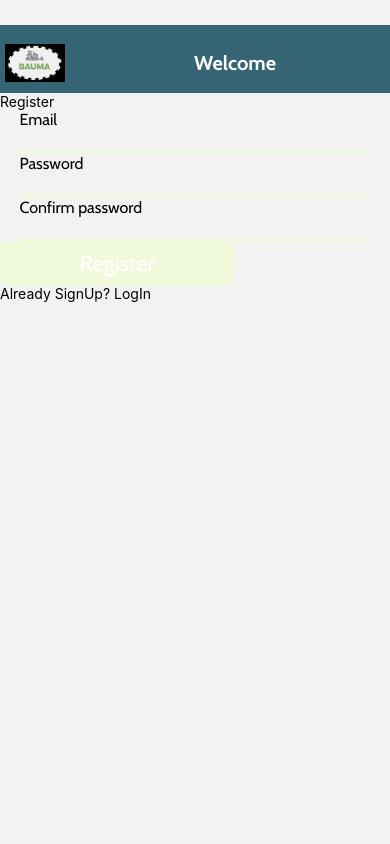
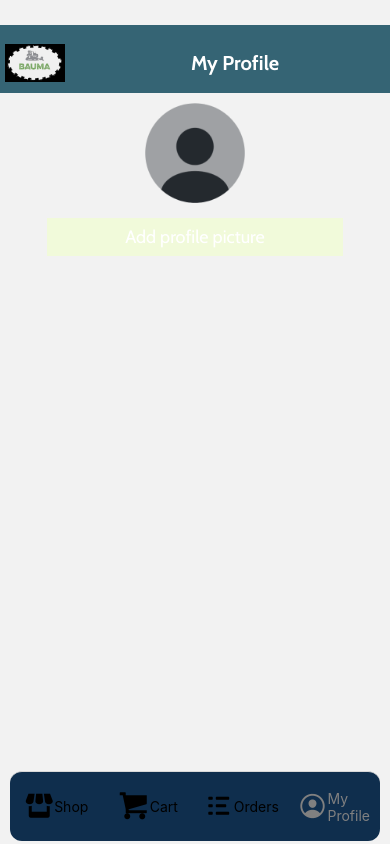
Before and after one commit to mauginga/coder61300-mau-ginga, a React Native app: screen /MyProfileStack in a window 390 px wide. Built offline with nearby package versions, Linux system fonts and the light colour scheme; no server answers.

Commit message:
DeviceCamera

```diff
--- a/package.json
+++ b/package.json
@@ -30,7 +30,9 @@
     "react-redux": "^9.1.0",
     "run": "^1.5.0",
     "start": "^5.1.0",
-    "yup": "^1.4.0"
+    "yup": "^1.4.0",
+    "expo-image-picker": "~14.3.2",
+    "expo-file-system": "~15.4.5"
   },
   "devDependencies": {
     "@babel/core": "^7.20.0"
--- a/src/features/auth/authSlice.js
+++ b/src/features/auth/authSlice.js
@@ -4,8 +4,11 @@ export const authSlice = createSlice({
   name: "auth",
   initialState: {
     value: {
-            user: null,
+      user: true,
       token: null,
+      imageCamera: null,
+      localId: "Pepitoasdasdazz1414wfgsfsf",
+      profileImage: null,
     },
   },
   reducers: {
@@ -16,9 +19,21 @@ export const authSlice = createSlice({
       };
     },
     clearUser: (state) => (state.value = { user: null, token: null }),
+    setCameraImage: (state, action) => {
+      state.value = {
+        ...state.value,
+        imageCamera: action.payload,
+      };
+    },
+    setProfileImage: (state, action) => {
+      state.value = {
+        ...state.value,
+        profileImage: action.payload,
+      };
+    },
   },
 });
 
-export const { setUser, clearUser } = authSlice.actions;
+export const { setUser, clearUser, setCameraImage, setProfileImage } = authSlice.actions;
 
 export default authSlice.reducer;
--- a/src/navigation/AuthStack.jsx
+++ b/src/navigation/AuthStack.jsx
@@ -13,6 +13,7 @@ const AuthStack = () => {
     >
       <Stack.Screen name="Login" component={Login} />
       <Stack.Screen name="SignUp" component={SignUp} />
+
     </Stack.Navigator>
   );
 };
--- a/src/navigation/MainNavigator.jsx
+++ b/src/navigation/MainNavigator.jsx
@@ -1,20 +1,29 @@
-import { StyleSheet, Text, View } from 'react-native'
-import React, { useState } from 'react'
-import AuthStack from './AuthStack'
-import TabNavigator from './TabNavigator'
-import { NavigationContainer } from '@react-navigation/native'
-import { useSelector } from 'react-redux'
+import { StyleSheet, Text, View } from "react-native";
+import React, { useEffect, useState } from "react";
+import TabNavigator from "./TabNavigator";
+import AuthStack from "./AuthStack";
+import { NavigationContainer } from "@react-navigation/native";
+import { useDispatch, useSelector } from "react-redux";
+import { useGetProfileImageQuery } from "../services/shopService";
+import { setProfileImage } from "../features/auth/authSlice";
 
 const MainNavigator = () => {
-    // const [user, setUser] = useState(null)
-    const user = useSelector(state => state.authReducer.value.user);
+  const {user, localId} = useSelector(state => state.authReducer.value)
+  const {data, error, isLoading} = useGetProfileImageQuery(localId)
+  const dispatch = useDispatch();
+
+  useEffect(()=> {
+    if(data) {
+      console.log(data.image);
+      dispatch(setProfileImage(data.image))
+    }
+  }, [data])
 
   return (
-    <NavigationContainer>{user ? <TabNavigator /> : <AuthStack />}
-    </NavigationContainer>
-  )
-}
+    <NavigationContainer>{user ? <TabNavigator /> : <AuthStack />}</NavigationContainer>
+  );
+};
 
-export default MainNavigator
+export default MainNavigator;
 
-const styles = StyleSheet.create({})
+const styles = StyleSheet.create({});
--- /dev/null
+++ b/src/navigation/MyProfileStack.jsx
@@ -0,0 +1,20 @@
+import { createNativeStackNavigator } from "@react-navigation/native-stack";
+import Header from "../components/Header";
+import MyProfile from "../screens/MyProfile";
+import ImageSelector from "../screens/ImageSelector";
+
+const Stack = createNativeStackNavigator();
+
+const MyProfileStack = () => {
+  return (
+    <Stack.Navigator
+      initialRouteName="My Profile"
+      screenOptions={{ header: () => <Header title="My Profile" /> }}
+    >
+      <Stack.Screen name="My Profile" component={MyProfile} />
+      <Stack.Screen name="Image Selector" component={ImageSelector} />
+    </Stack.Navigator>
+  );
+};
+
+export default MyProfileStack;
--- a/src/navigation/TabNavigator.jsx
+++ b/src/navigation/TabNavigator.jsx
@@ -5,8 +5,9 @@ import { StyleSheet, View, Text } from "react-native";
 import ShopStack from './ShopStack';
 import CartStack from './CartStack';
 import { colors } from "../global/colors";
-import { Entypo } from '@expo/vector-icons';
+import { Entypo, Ionicons } from '@expo/vector-icons';
 import OrdersStack from "./OrdersStack";
+import MyProfileStack from "./MyProfileStack";
 
 
 const TabNavigator = () => {
@@ -59,8 +60,21 @@ const TabNavigator = () => {
                         );
                     },
                 }}/>
-            </Tab.Navigator>
-    )
+                    <Tab.Screen
+                    name = "MyProfileStack"
+                    component={MyProfileStack}
+                    options={{
+                        tabBarIcon : ({ focused }) => {
+                            return(
+                                <View style = {styles.tabContainer}>
+                                    <Ionicons name="person-circle-outline" size={30} color={ focused ? "grey" : "black" } />
+                                    <Text style = {{flexDirection:"row", color: focused? "gray" : "black"}}>My Profile</Text>
+                                </View>
+                            );
+                        },
+                    }}/>
+                </Tab.Navigator>
+    );
 }
 
 export default TabNavigator
--- /dev/null
+++ b/src/screens/ImageSelector.jsx
@@ -0,0 +1,90 @@
+import { Image, Pressable, StyleSheet, Text, View } from "react-native";
+import React, { useState } from "react";
+import * as ImagePicker from "expo-image-picker";
+import { useDispatch, useSelector } from "react-redux";
+import { setCameraImage } from "../features/auth/authSlice";
+import { usePostProfileImageMutation } from "../services/shopService";
+
+const ImageSelector = ({ navigation }) => {
+  const [image, setImage] = useState(null);
+  const { localId } = useSelector((state) => state.authReducer.value);
+  const [triggerSaveProfileImage, result] = usePostProfileImageMutation();
+  const dispatch = useDispatch();
+
+  const verifyCameraPermissions = async () => {
+    const { granted } = await ImagePicker.requestCameraPermissionsAsync();
+    if (!granted) {
+      return false;
+    }
+    return true;
+  };
+
+  const pickImage = async () => {
+    const isCameraOk = await verifyCameraPermissions();
+    if (isCameraOk) {
+      let result = await ImagePicker.launchCameraAsync({
+        mediaTypes: ImagePicker.MediaTypeOptions.All,
+        allowsEditing: true,
+        aspect: [9, 16],
+        base64: true,
+        quality: 1,
+      });
+
+      if (!result.canceled) {
+        setImage(result.assets[0].uri);
+      }
+    }
+  };
+
+  const confirmImage = () => {
+    dispatch(setCameraImage(image));
+    triggerSaveProfileImage({ localId, image });
+    navigation.goBack();
+  };
+
+  return (
+    <View style={styles.container}>
+      {image ? (
+        <>
+          <Image source={{ uri: image }} style={styles.image} />
+          <Pressable onPress={pickImage}>
+            <Text>Take another photo</Text>
+          </Pressable>
+          <Pressable onPress={confirmImage}>
+            <Text>Confirm photo</Text>
+          </Pressable>
+        </>
+      ) : (
+        <View style={styles.noPhotoContainer}>
+          <Text>No photo to show...</Text>
+          <Pressable onPress={pickImage}>
+            <Text>Take a photo</Text>
+          </Pressable>
+        </View>
+      )}
+    </View>
+  );
+};
+
+export default ImageSelector;
+
+const styles = StyleSheet.create({
+  container: {
+    flex: 1,
+    alignItems: "center",
+    justifyContent: "center",
+    gap: 20,
+  },
+  image: {
+    width: 200,
+    height: 200,
+  },
+  noPhotoContainer: {
+    width: 200,
+    height: 200,
+    borderWidth: 2,
+    padding: 10,
+    justifyContent: "center",
+    alignItems: "center",
+  },
+});
--- /dev/null
+++ b/src/screens/MyProfile.jsx
@@ -0,0 +1,62 @@
+import { Image, Pressable, StyleSheet, Text, View } from "react-native";
+import React, { useState } from "react";
+import { colors } from "../global/colors";
+import { useSelector } from "react-redux";
+
+const MyProfile = ({ navigation }) => {
+  const { profileImage, imageCamera } = useSelector((state) => state.authReducer.value);
+
+  return (
+    <View style={styles.container}>
+      {profileImage || imageCamera ? (
+        <Image
+          source={{ uri: profileImage || imageCamera }}
+          resizeMode="cover"
+          style={styles.image}
+        />
+      ) : (
+        <>
+          <Image
+            source={require("../../assets/defaultProfile.png")}
+            style={styles.image}
+            resizeMode="cover"
+          />
+        </>
+      )}
+      <Pressable
+        style={styles.button}
+        onPress={() => navigation.navigate("Image Selector")}
+      >
+        <Text style={styles.text}>Add profile picture</Text>
+      </Pressable>
+    </View>
+  );
+};
+
+export default MyProfile;
+
+const styles = StyleSheet.create({
+  container: {
+    padding: 10,
+    gap: 15,
+    alignItems: "center",
+    justifyContent: "flex-start",
+  },
+  image: {
+    width: 100,
+    height: 100,
+  },
+  button: {
+    width: "80%",
+    elevation: 10,
+    backgroundColor: colors.lighten,
+    justifyContent: "center",
+    alignItems: "center",
+    padding: 8,
+  },
+  text: {
+    fontFamily: "CabinRegular",
+    fontSize: 18,
+    color: "white",
+  },
+});
--- a/src/services/shopService.js
+++ b/src/services/shopService.js
@@ -22,7 +22,20 @@ export const shopApi = createApi ({
                 method: 'POST',
                 body: order
             })
-        })
+        }),
+        getProfileImage: builder.query({
+            query: (localId) => `profileImages/${localId}.json`,
+          }),
+          postProfileImage: builder.mutation({
+            query: ({ localId, image }) => ({
+              url: `profileImages/${localId}.json`,
+              method: "PUT",
+              body: {
+                image: image,
+              },
+            }),
+          }),
     })
 });
-export const {useGetProductsQuery, useGetProductsByCategoryQuery, useGetCategoriesQuery, usePostOrderMutation} = shopApi;
+export const {useGetProductsQuery, useGetProductsByCategoryQuery, useGetCategoriesQuery, usePostOrderMutation,   useGetProfileImageQuery,
+    usePostProfileImageMutation,} = shopApi;
```
Also changed, not shown: assets/defaultProfile.png (added), src/firebase/auth.js (line endings or trailing spaces), 1 other file (tests, documents, lock files or other folders). Lines whose indentation alone changed are shown as unchanged.
